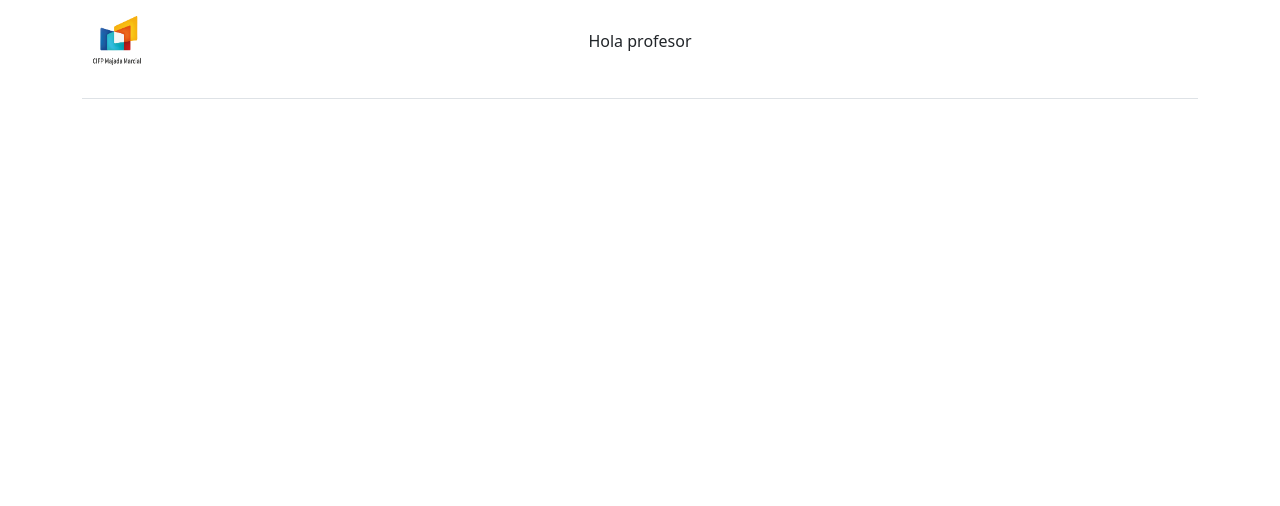
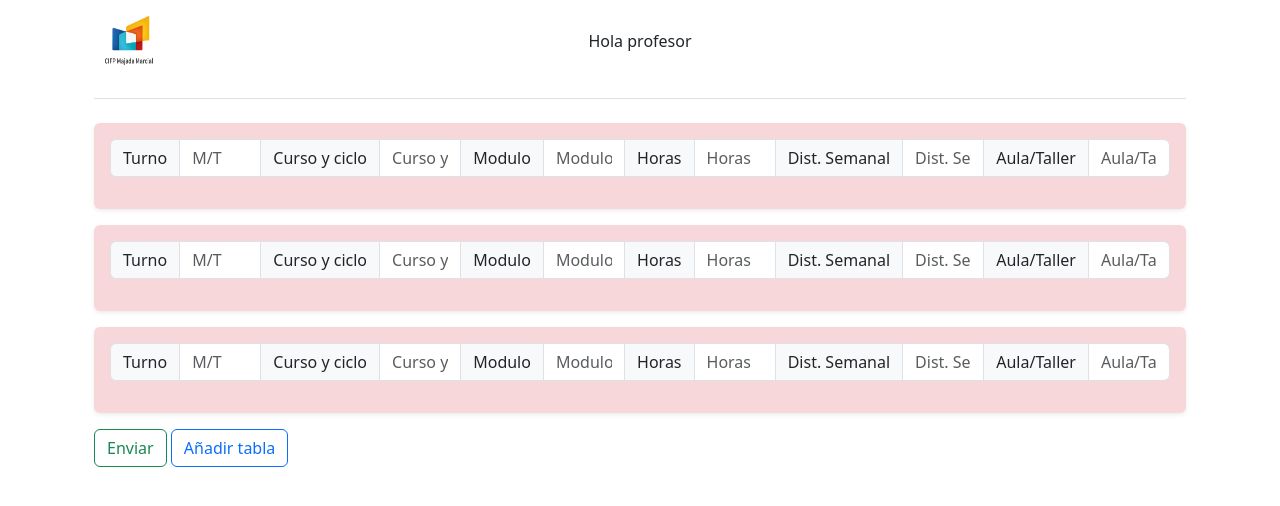
Before and after one commit to nerv00x/ProyectoCafe, a plain HTML site: page pages/form.html in a window 1280 px wide. Drawn offline with nearby package versions, Linux system fonts and the light colour scheme.

Commit message:
prototipo form

```diff
--- a/pages/form.html
+++ b/pages/form.html
@@ -1,17 +1,22 @@
 <!DOCTYPE html>
 <html lang="en">
+
 <head>
   <meta charset="UTF-8">
   <meta name="viewport" content="width=device-width, initial-scale=1.0">
   <link rel="stylesheet" href="https://cdn.jsdelivr.net/npm/bootstrap/dist/css/bootstrap.min.css">
   <title>Formulario</title>
 </head>
+
 <body>
   <div class="container">
-    <header class="d-flex flex-wrap align-items-center justify-content-center justify-content-md-between py-3 mb-4 border-bottom">
+    <div class="container">
+      <header
+        class="d-flex flex-wrap align-items-center justify-content-center justify-content-md-between py-3 mb-4 border-bottom">
         <div class="col-md-3 mb-2 mb-md-0">
           <a href="/" class="d-inline-flex link-body-emphasis text-decoration-none">
-          <img src="../file/logo/cropped-logo_oficial_transparente.png" class="bi" width="70" height="60" aria-label="Logo majada" alt="">
+            <img src="../file/logo/cropped-logo_oficial_transparente.png" class="bi" width="70" height="60"
+              aria-label="Logo majada" alt="">
           </a>
         </div>
         <p>Hola profesor</p>
@@ -19,6 +24,66 @@
         </div>
       </header>
     </div>
+    <div class="container">
+      <main class="">
+        <div id="formulario">
+          <form action="">
+            <div class="d-flex align-items-center p-3 my-3 bg-danger-subtle rounded shadow-sm">
+              <div class="input-group mb-3">
+                <span class="input-group-text">Turno</span>
+                <input type="text" class="form-control" placeholder="M/T" aria-label="M/T">
+                <span class="input-group-text">Curso y ciclo</span>
+                <input type="text" class="form-control" placeholder="Curso y ciclo" aria-label="Curso y ciclo">
+                <span class="input-group-text">Modulo</span>
+                <input type="text" class="form-control" placeholder="Modulo" aria-label="Modulo">
+                <span class="input-group-text">Horas</span>
+                <input type="text" class="form-control" placeholder="Horas" aria-label="Horas">
+                <span class="input-group-text">Dist. Semanal</span>
+                <input type="text" class="form-control" placeholder="Dist. Semanal" aria-label="Dist. Semanal">
+                <span class="input-group-text">Aula/Taller</span>
+                <input type="text" class="form-control" placeholder="Aula/Taller" aria-label="Aula/Taller">
+              </div>
+            </div>
+            <div class="d-flex align-items-center p-3 my-3 bg-danger-subtle rounded shadow-sm">
+              <div class="input-group mb-3">
+                <span class="input-group-text">Turno</span>
+                <input type="text" class="form-control" placeholder="M/T" aria-label="M/T">
+                <span class="input-group-text">Curso y ciclo</span>
+                <input type="text" class="form-control" placeholder="Curso y ciclo" aria-label="Curso y ciclo">
+                <span class="input-group-text">Modulo</span>
+                <input type="text" class="form-control" placeholder="Modulo" aria-label="Modulo">
+                <span class="input-group-text">Horas</span>
+                <input type="text" class="form-control" placeholder="Horas" aria-label="Horas">
+                <span class="input-group-text">Dist. Semanal</span>
+                <input type="text" class="form-control" placeholder="Dist. Semanal" aria-label="Dist. Semanal">
+                <span class="input-group-text">Aula/Taller</span>
+                <input type="text" class="form-control" placeholder="Aula/Taller" aria-label="Aula/Taller">
+              </div>
+            </div>
+            <div class="d-flex align-items-center p-3 my-3 bg-danger-subtle rounded shadow-sm">
+              <div class="input-group mb-3">
+                <span class="input-group-text">Turno</span>
+                <input type="text" class="form-control" placeholder="M/T" aria-label="M/T">
+                <span class="input-group-text">Curso y ciclo</span>
+                <input type="text" class="form-control" placeholder="Curso y ciclo" aria-label="Curso y ciclo">
+                <span class="input-group-text">Modulo</span>
+                <input type="text" class="form-control" placeholder="Modulo" aria-label="Modulo">
+                <span class="input-group-text">Horas</span>
+                <input type="text" class="form-control" placeholder="Horas" aria-label="Horas">
+                <span class="input-group-text">Dist. Semanal</span>
+                <input type="text" class="form-control" placeholder="Dist. Semanal" aria-label="Dist. Semanal">
+                <span class="input-group-text">Aula/Taller</span>
+                <input type="text" class="form-control" placeholder="Aula/Taller" aria-label="Aula/Taller">
+              </div>
+            </div>
+            <button type="button" class="btn btn-outline-success">Enviar</button>
+            <button type="button" class="btn btn-outline-primary">Añadir tabla</button>
+          </form>
+        </div>
+      </main>
+    </div>
+  </div>
   <script src="https://cdn.jsdelivr.net/npm/bootstrap/dist/js/bootstrap.min.js"></script>
 </body>
+
 </html>
```
Lines whose indentation alone changed are shown as unchanged.
